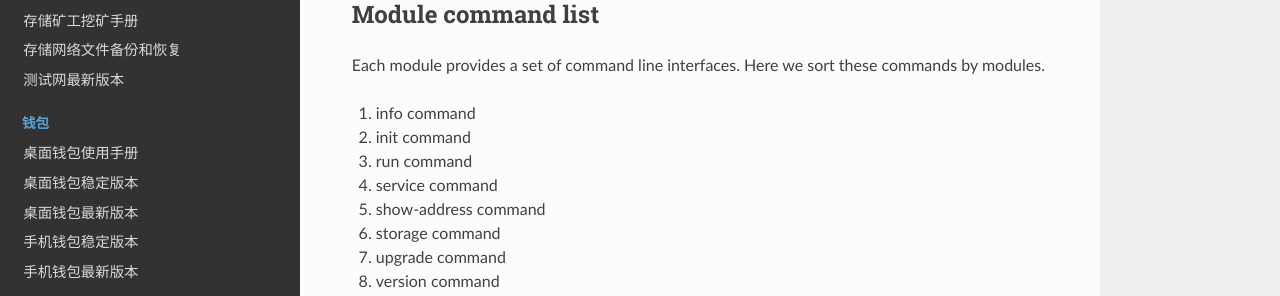
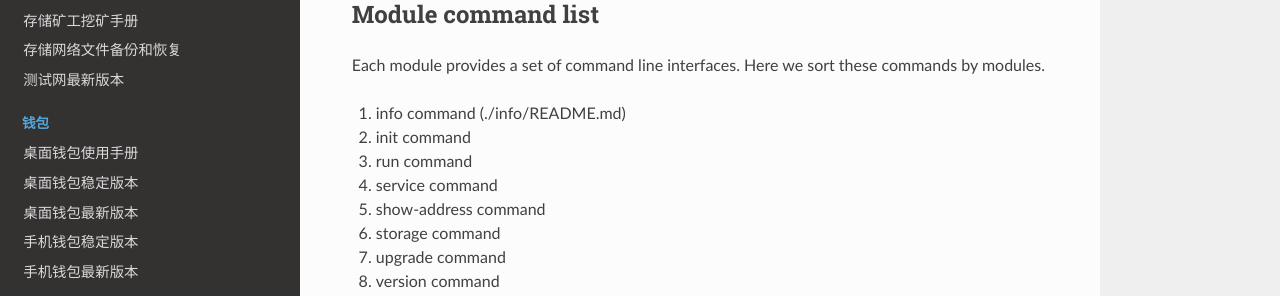
Before and after one commit to fireagainsmile/launch, an MkDocs documentation site: the page built from docs/minernode/README.md, in a window 1280 px wide and 1049 px high. Shown: the part 661-957 px from the top of the window. Built offline with MkDocs 1.6.1, drawn with Linux system fonts in a browser that asks for light colours; nearby versions of some CDN libraries.

Commit message:
Update README.md

```diff
--- a/docs/minernode/README.md
+++ b/docs/minernode/README.md
@@ -30,7 +30,7 @@ server.private_address: 172.17.159.132:14001
 ## Module command list
 Each module provides a set of command line interfaces. Here we sort these commands by modules.
 
-1. info command
+1. info command (./info/README.md)
 
 2. init command
 
```
